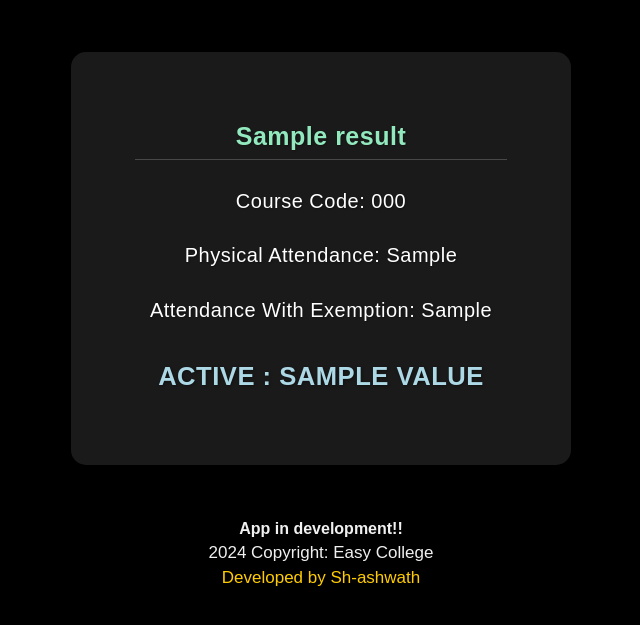
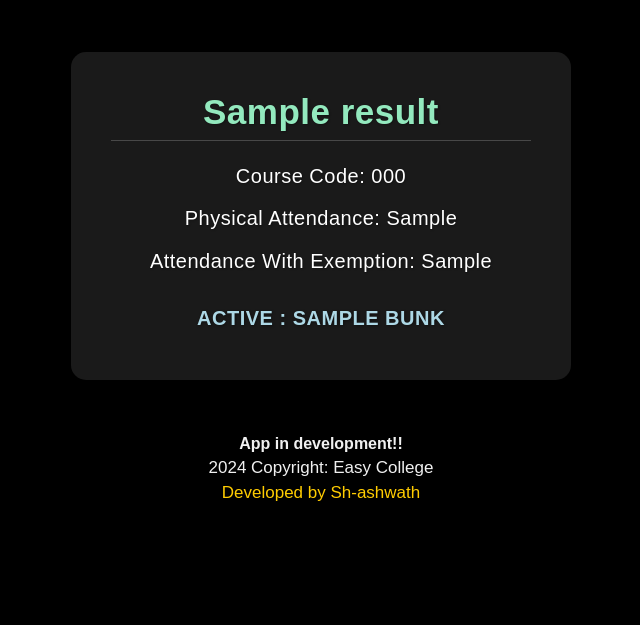
Before and after one commit to ashwathhhhh/Easy-College, a Flask app: template templates/attendance.html in a window 1280 px wide. Shown: the part 48-673 px from the top of the page, without its empty margins (319-959 px from the left). Run offline with Flask 3, Linux system fonts and the light colour scheme; the template is opened without the code that fills it: most values are stand-ins (such as "Sample title", 1, 10 or a date in 2020); parts of the project's set-up code (start-up, migrations or seed data) failed here and were passed over.

Commit message:
finished bunkr logic correctly including exemption

```diff
--- a/app.py
+++ b/app.py
@@ -1,6 +1,7 @@
 from flask import Flask, redirect, url_for, render_template, request
 from bunkr import return_data
 from Timetable import timetable
+import math
 
 app = Flask(__name__)
 
@@ -45,6 +46,8 @@ def attendance():
         else:
             exemption_bunk=0
             total_present=0
+            threshold = 0.75
+            exemption_threshold = 0.65
 
             course_code = row_data[0]
             total_hours = int(row_data[1])
@@ -64,45 +67,59 @@ def attendance():
             course_name = timetable[course_code]
             if exemption_hours == 0:
                 if percentage >= 75:
-                    bunk = total_can_bunk - absent_hours
-                    dummy = bunk//4
-                    bunk += dummy
+                    bunk = math.floor((present_hours-(threshold * total_hours))/threshold)
                     print(course_name)
-                    print("bunk:",bunk)
-                    print("dummy:", dummy)
+                    print(course_code)
+                    print(bunk)
+                    print(exemption_bunk)
+                    print("\n")
                     results.append({
                         "course_name": course_name,
                         "course_code": course_code,
                         "Physical_Attendance" : percentage,
                         "Attendance_Exemption" : percentage_with_med_exemption,
                         "status": "Remaining bunks",
-                        "value": bunk
+                        "bunk": bunk,
+                        "exemption_bunks" : str(exemption_bunk)
                     })
                 else:
-                    attend = total_need_to_attend - present_hours
+                    attend = math.ceil((total_hours - present_hours)/(1-threshold))
+                    print(course_name)
+                    print(course_code)
+                    print(bunk)
+                    print(exemption_bunk)
+                    print("\n")
                     results.append({
                         "course_name": course_name,
                         "course_code": course_code,
                         "Physical_Attendance" : percentage,
                         "Attendance_Exemption" : percentage_with_med_exemption,
                         "status": "Attend",
-                        "value": attend
+                        "bunk": bunk,
+                        "exemption_bunks" : str(exemption_bunk)
                     })
             else:
                 if percentage_with_med_exemption >= 75 and percentage >= 65:
 
-                    medical_absent = absent_hours - exemption_hours
-                    medical_bunk = total_can_bunk - medical_absent
-                    bunk_using_exemption = abs(medical_bunk - (total_can_bunk_exemp - absent_hours))
-                    print()
+                    exemption_present_hours = present_hours + exemption_hours
+                    exemption_absent_hours = absent_hours - exemption_hours
 
+                    bunk = math.floor((exemption_present_hours-(threshold * total_hours))/threshold)
+                    exemption_bunk = math.floor((present_hours-(exemption_threshold * total_hours))/exemption_threshold)
+                    print(course_name)
+                    print(course_code)
+                    print(bunk)
+                    print(exemption_bunk)
+                    print("\n")
                     results.append({
                         "course_name": course_name,
                         "course_code": course_code,
                         "Physical_Attendance" : percentage,
                         "Attendance_Exemption" : percentage_with_med_exemption,
-                        "status": "Remaining bunks",
-                        "value": bunk
+                        "status": "Normal bunks",
+                        "bunk": bunk,
+                        "exemption_bunks" :str(exemption_bunk)
+
                     })
     sorted_results = sorted(results, key=lambda x: x['Attendance_Exemption'], reverse=False)
 
--- a/templates/attendance.html
+++ b/templates/attendance.html
@@ -70,31 +70,32 @@
     display: flex;
     flex-direction: column;
     gap: 1.2rem;
-    padding: 1.5rem;
+
 }
 
 .attendance div {
     text-align: center;
     font-size: 20px;
-    padding: 6px 0;
+    margin-top: 0px;
     text-shadow: 1px 1px 2px rgba(0, 0, 0, 0.3);
     letter-spacing: 0.5px;
     color: white; /* Changed to white */
 }
 
-/* Course Code styling */
+/* Course name styling */
 .attendance div:nth-child(1) {
     font-weight: 600;
-    font-size: 25px;
+    font-size: 35px;
     color: #93E9BE;/* Keeping the soft light blue */
     border-bottom: 1px solid rgba(255, 255, 255, 0.2);
     padding-bottom: 8px;
     margin-bottom: 5px;
+
 }
 
 /* Result Status styling */
 .attendance div:last-child {
-    font-size: 1.6rem;
+    font-size: 20px;
     font-weight: 600;
     color:  #ADD8E6; /* Keeping the light cyan blue */
     text-transform: uppercase;
@@ -161,8 +162,13 @@ footer .Copyright {
                 <div>Course Code: {{ result.course_code }}</div>
                 <div>Physical Attendance: {{result.Physical_Attendance}}</div>
                 <div> Attendance With Exemption: {{result.Attendance_Exemption}}</div>
-                <div>{{ result.status }} :  {{ result.value}}</div>
-
+                {% if result.exemption_bunk == "0" %}
+                    <div>{{ result.status }} : {{ result.bunk }}</div>
+                    <div>Number of Hours to Bunk Using Exemption: {{ result.exemption_bunk }}</div>
+                    <div style="font-size: px;">NOTE: It makes the physical come to 65%</div>
+                {% else %}
+                    <div>{{ result.status }} : {{ result.bunk }}</div>
+                {% endif %}
             </div>
         </div>
         {% endfor %}
```
